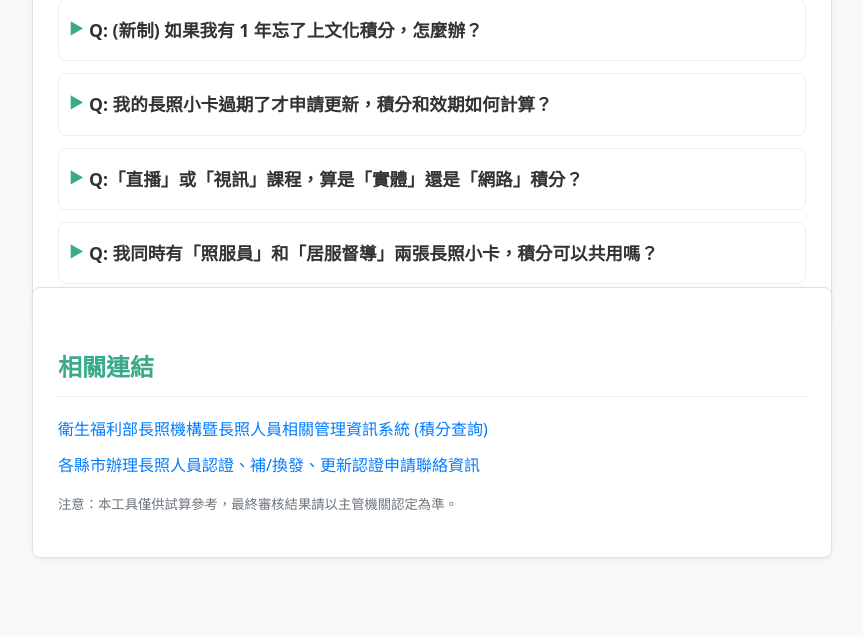
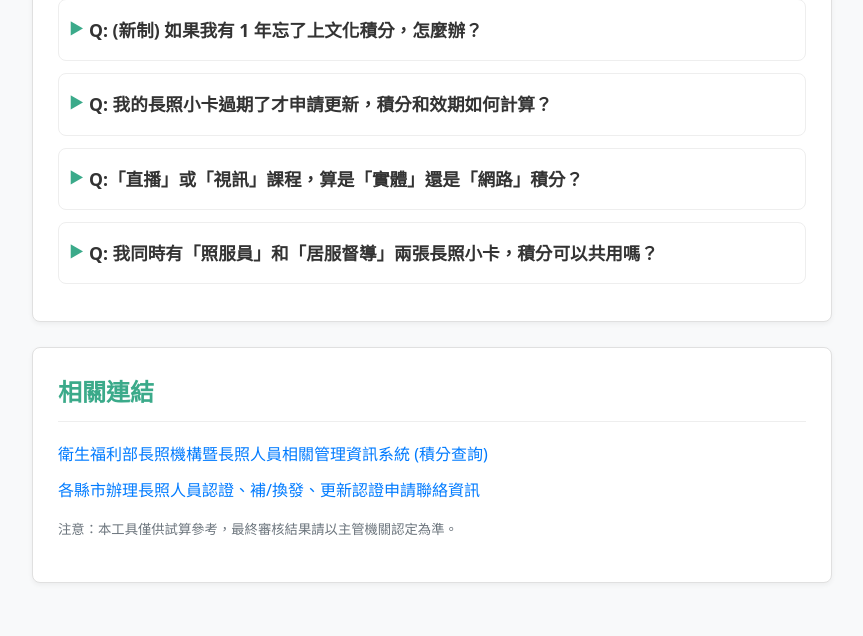
Before and after one commit to qqw0529-star/-, a Flask app: page / in a window 1280 px wide. Shown: the part 2000-2636 px from the top of the page, without its empty margins (208-1071 px from the left). Before the commit the page ends 2558 px from the top, so only its background shows below. Run offline with Flask 3, Linux system fonts and the light colour scheme; parts of the project's set-up code (start-up, migrations or seed data) failed here and were passed over.

Commit message:
Update style.css

```diff
--- a/static/style.css
+++ b/static/style.css
@@ -37,11 +37,12 @@ nav.sub-nav a:hover, nav.sub-nav a:focus, nav.sub-nav a.active {
   outline: none;
 }
 
-/* 錨點跳轉偏移 (配合 sticky nav) */
+/* (★ 已更新) 錨點跳轉偏移 (配合 sticky nav) */
 #calculator-section, #qa-section, #links-section {
-  padding-top: 60px; /* Adjust based on nav height */
-  margin-top: -60px; /* Negative margin to offset padding */
+  /* Use scroll-margin-top for better anchor positioning with sticky headers */
+  scroll-margin-top: 70px; /* Adjust this value based on your nav's height + some buffer */
 }
+
 
 /* 表單樣式 */
 .input-group { margin-bottom: 20px; display: flex; align-items: center; gap: 10px; flex-wrap: wrap; }
@@ -77,7 +78,7 @@ button:hover { background: #2f8c70; }
 .error-reason { color: #dc3545; font-weight: bold; font-size: 0.9em; display: block; margin-top: 5px; }
 .sub-item { background-color: #fff !important; border-left: 3px solid #dc3545; font-size: 0.95em; margin-left: 15px; }
 
-/* Q&A 樣式 */
+/* (★ 恢復/確認 Q&A 樣式) */
 .qa-container details { background: #fff; border: 1px solid #eee; border-radius: 8px; margin-bottom: 12px; }
 .qa-container details[open] { border-color: #3BAA8A; }
 .qa-container summary { padding: 16px; font-weight: bold; color: #333; cursor: pointer; font-size: 1.1em; list-style: none; position: relative; padding-left: 30px; }
```
